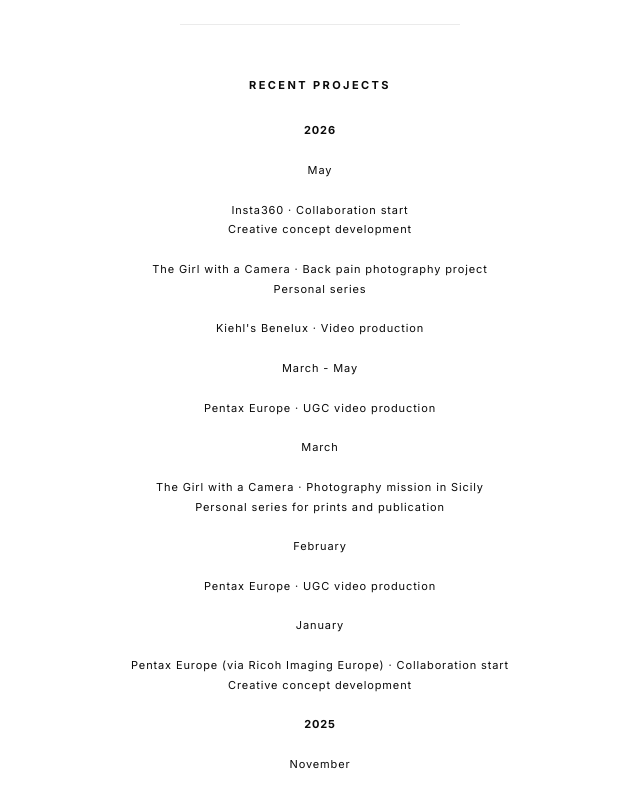
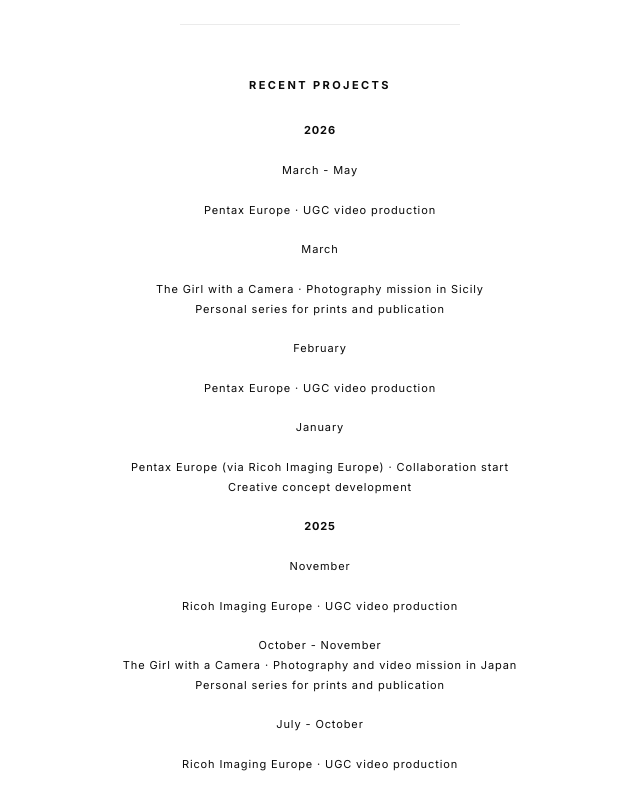
Before and after one commit to thegirlwithacamera/thegirlwithacamera, a Next.js app: page /en/about in a window 1280 px wide. Shown: the part 660-1456 px from the top of the page, without its empty margins (320-960 px from the left). Built offline with nearby package versions, Linux system fonts and the light colour scheme.

Commit message:
Remove May 2026 projects (unpaid collaborations)

```diff
--- a/app/[lang]/about/page.tsx
+++ b/app/[lang]/about/page.tsx
@@ -289,16 +289,6 @@ export default async function AboutPage({ params }: Props) {
             <strong style={{ fontSize: "11px" }}>2026</strong>
             {`
 
-Mai
-
-Insta360 · Début de collaboration
-Développement des concepts
-
-The Girl with a Camera · Projet photo Back pain
-Série personnelle
-
-Kiehl's Benelux · Production vidéo
-
 Mars - Mai
 
 Pentax Europe · Production vidéo UGC
@@ -342,16 +332,6 @@ Développement des concepts créatifs`}
           <>
             <strong style={{ fontSize: "11px" }}>2026</strong>
             {`
-
-May
-
-Insta360 · Collaboration start
-Creative concept development
-
-The Girl with a Camera · Back pain photography project
-Personal series
-
-Kiehl's Benelux · Video production
 
 March - May
 
```
